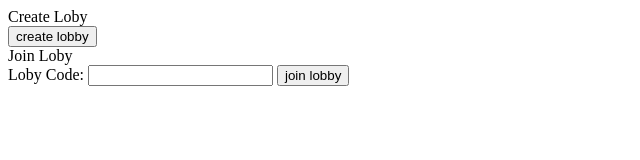
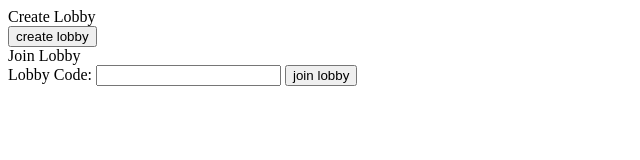
Before and after one commit to sebastianrich18/CSE-312, a website: page public/index.html in a window 1280 px wide. Shown: the full height of the page, 0-640 px from the left. Drawn offline with nearby package versions, Linux system fonts and the light colour scheme.

Commit message:
lobby is a hard word to spell

```diff
--- a/public/index.html
+++ b/public/index.html
@@ -7,13 +7,13 @@
     <title>Document</title>
 </head>
 <body>
-    <div>Create Loby</div>
+    <div>Create Lobby</div>
     <form id="create-form" action="/game.html">
         <input type="submit" name="createLoby" id="createLoby" value="create lobby">
     </form>
-    <div>Join Loby</div>
+    <div>Join Lobby</div>
     <form id="join-form" action="/game.html">
-        <label for="lobyCode">Loby Code:</label>
+        <label for="lobyCode">Lobby Code:</label>
         <input type="number" name="lobyCode" id="lobyCode" minlength="5">
         <input type="submit" name="joinLoby" id="joinLoby" value="join lobby">
     </form>
```
